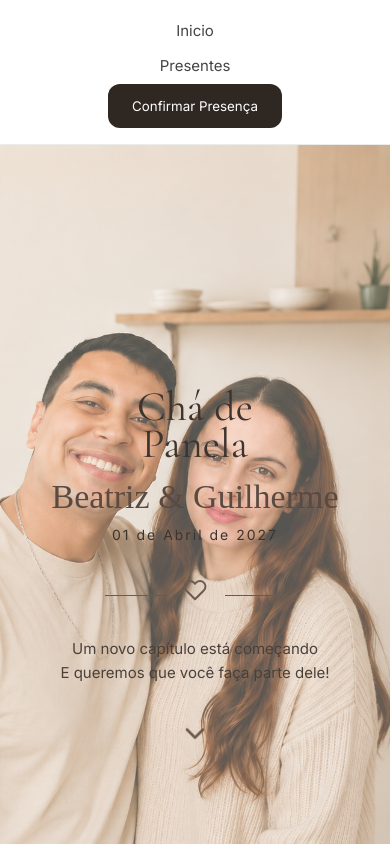
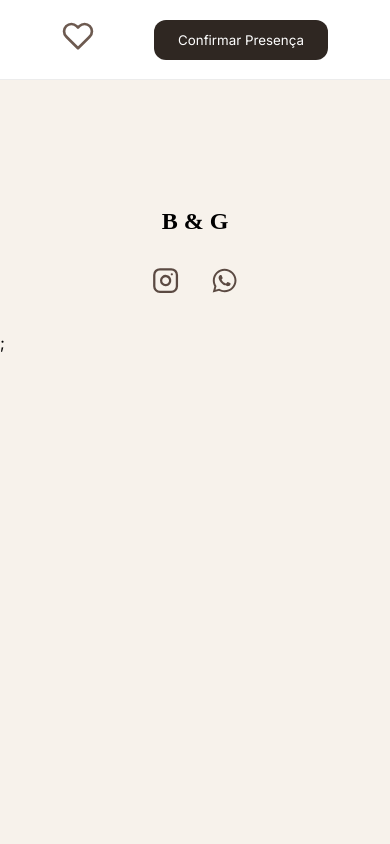
Before and after one commit to kelvinjp1999/Ch--revela-o, a React (Vite) app: page /gifts in a window 390 px wide. Shown: the top 844 px of the page. Built offline with nearby package versions, Linux system fonts and the light colour scheme; a web font is replaced by a local one.

Commit message:
Feat:Corrigindo botões e adicoinando router

```diff
--- a/package.json
+++ b/package.json
@@ -12,13 +12,15 @@
   "dependencies": {
     "react": "^19.2.7",
     "react-dom": "^19.2.7",
-    "react-icons": "^5.7.0"
+    "react-icons": "^5.7.0",
+    "react-router-dom": "^7.18.1"
   },
   "devDependencies": {
     "@eslint/js": "^10.0.1",
     "@types/node": "^24.13.2",
     "@types/react": "^19.2.17",
     "@types/react-dom": "^19.2.3",
+    "@types/react-router-dom": "^5.3.3",
     "@vitejs/plugin-react": "^6.0.3",
     "eslint": "^10.6.0",
     "eslint-plugin-react-hooks": "^7.1.1",
--- a/src/App.tsx
+++ b/src/App.tsx
@@ -1,26 +1,13 @@
 import './App.css'
 
-import Header from './components/Header/Header.tsx'
-import Hero from './components/Hero/Hero.tsx'
-import Countdown from './components/Countdown/Countdown.tsx'
-import About from './components/About/About.tsx'
-import Features from './components/Features/Features.tsx'
-import Gallery from './components/Gallery/Gallery.tsx'
-import Quote from './components/Quote/Quote.tsx'
-import Footer from './components/Footer/Footer.tsx'
+import AppRoutes from './Routes/AppRoutes'
+
 
 function App() {
 
   return (
     <>
-      <Header />
-      <Hero />
-      <Countdown />
-      <About />
-      <Features/>
-      <Gallery/>
-      <Quote/>
-      <Footer/>
+      <AppRoutes />;
     </>
   )
 }
--- /dev/null
+++ b/src/Routes/AppRoutes.tsx
@@ -0,0 +1,17 @@
+import { BrowserRouter, Routes, Route } from "react-router-dom";
+
+import Home from "../pages/Home/Home";
+import Gifts from "../pages/Gifts/Gifts";
+
+function AppRoutes() {
+  return (
+    <BrowserRouter>
+      <Routes>
+        <Route path="/" element={<Home />} />
+        <Route path="/gifts" element={<Gifts />} />
+      </Routes>
+    </BrowserRouter>
+  );
+}
+
+export default AppRoutes;
--- a/src/components/Footer/Footer.css
+++ b/src/components/Footer/Footer.css
@@ -8,33 +8,21 @@
 
   padding: 6rem 2rem 3rem;
 
-  background: #fff;
-
   border-radius: 35px 35px 0 0;
 
   display: flex;
   flex-direction: column;
   align-items: center;
+
 }
+
+
 
 .footer h2{
     margin-bottom: 2rem;
     font-family: "Brittany Signature", cursive;
 }
 
-.footer-wave {
-  position: absolute;
-
-  top: -60px;
-  left: 0;
-
-  width: 100%;
-  height: 120px;
-
-  background: #fff;
-
-  border-radius: 50% 50% 0 0;
-}
 
 .footer-logo {
   width: 260px;
--- a/src/components/Footer/Footer.tsx
+++ b/src/components/Footer/Footer.tsx
@@ -4,14 +4,13 @@ import "./Footer.css";
 import { FiInstagram } from "react-icons/fi";
 import { FaWhatsapp } from "react-icons/fa";
 
+
 function Footer() {
   return (
     <footer className="footer">
 
-      <div className="footer-wave"></div>
 
-
-        <h2>B & G</h2>
+      <h2>B & G</h2>
 
       <div className="footer-social">
 
--- a/src/components/Header/Header.css
+++ b/src/components/Header/Header.css
@@ -15,6 +15,12 @@
 .logo {
   font-size: 2rem;
   color: #6d5a50;
+  text-decoration: none;
+}
+
+
+.log{
+  text-decoration: none;
 }
 
 .menu {
@@ -25,7 +31,7 @@
 .menu a {
   text-decoration: none;
   color: #444;
-  font-size: 15px;
+  font-size: 1rem;
   transition: 0.3s;
   font-family: "Inter", sans-serif;
 }
@@ -41,7 +47,7 @@
 
   color: white;
 
-  padding: 14px 24px;
+  padding: 0.9em 24px;
 
   border-radius: 12px;
 
@@ -56,23 +62,9 @@
   font-family: "Inter", sans-serif;
 }
 
-@media (max-width: 992px) {
-  .header {
-    flex-direction: column;
-    height: auto;
-    padding: 1rem 0;
-  }
-
+/* Tablet e celular */
+@media (max-width: 1024px) {
   .menu {
-    flex-direction: column;
-    gap: 1rem;
-    margin-top: 0.3rem;
-    margin-bottom: 0.6rem;
-    text-align: center;
-    display: flex;
-  }
-
-  .logo{
     display: none;
   }
 }
--- a/src/components/Header/Header.tsx
+++ b/src/components/Header/Header.tsx
@@ -1,17 +1,18 @@
-import './Header.css'
-import {FiHeart} from 'react-icons/fi'
-
+import "./Header.css";
+import { FiHeart } from "react-icons/fi";
+import { Link } from "react-router-dom";
 
 function Header() {
-    return(
+  return (
     <header className="header">
-            <div className="logo">
-                <FiHeart/>
-            </div>
+
+      <Link to="/" className="logo">
+        <FiHeart />
+      </Link>
 
       <nav className="menu">
-                <a href="#">Inicio</a>
-                <a href="#">Presentes</a>
+        <Link to="/">Início</Link>
+        <Link to="/Gifts">Presentes</Link>
       </nav>
 
       <button className="btn-confirmar">
@@ -19,7 +20,7 @@ function Header() {
       </button>
 
     </header>
-    )
+  );
 }
 
-export default Header
+export default Header;
--- /dev/null
+++ b/src/pages/Gifts/Gifts.tsx
@@ -0,0 +1,14 @@
+import Header from '../../components/Header/Header.tsx'
+import Footer from '../../components/Footer/Footer.tsx'
+
+function Gifts() {
+
+  return (
+    <>
+      <Header />
+      <Footer/>
+    </>
+  )
+}
+
+export default Gifts
--- /dev/null
+++ b/src/pages/Home/Home.tsx
@@ -0,0 +1,26 @@
+import Header from '../../components/Header/Header.tsx'
+import Hero from '../../components/Hero/Hero.tsx'
+import Countdown from '../../components/Countdown/Countdown.tsx'
+import About from '../../components/About/About.tsx'
+import Features from '../../components/Features/Features.tsx'
+import Gallery from '../../components/Gallery/Gallery.tsx'
+import Quote from '../../components/Quote/Quote.tsx'
+import Footer from '../../components/Footer/Footer.tsx'
+
+function Home() {
+
+  return (
+    <>
+      <Header />
+      <Hero />
+      <Countdown />
+      <About />
+      <Features/>
+      <Gallery/>
+      <Quote/>
+      <Footer/>
+    </>
+  )
+}
+
+export default Home
```
Also changed, not shown: src/assets/images/Nuvem.png (added), 1 other file (tests, documents, lock files or other folders). Lines whose indentation alone changed are shown as unchanged.
